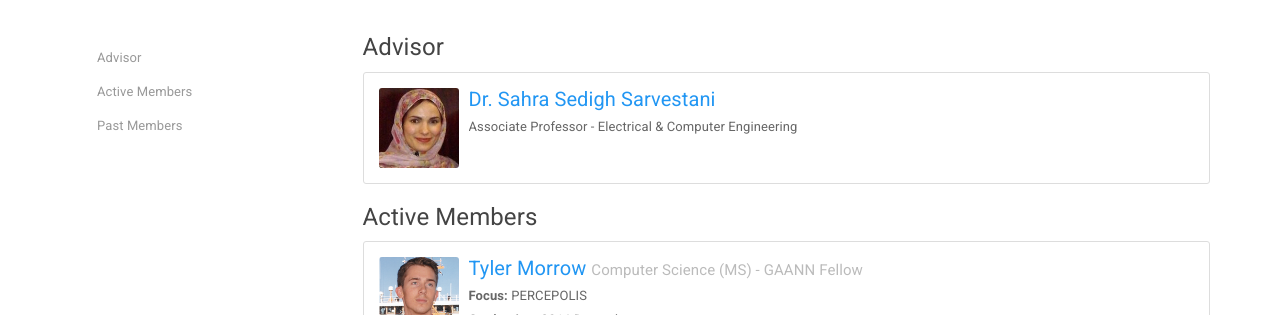
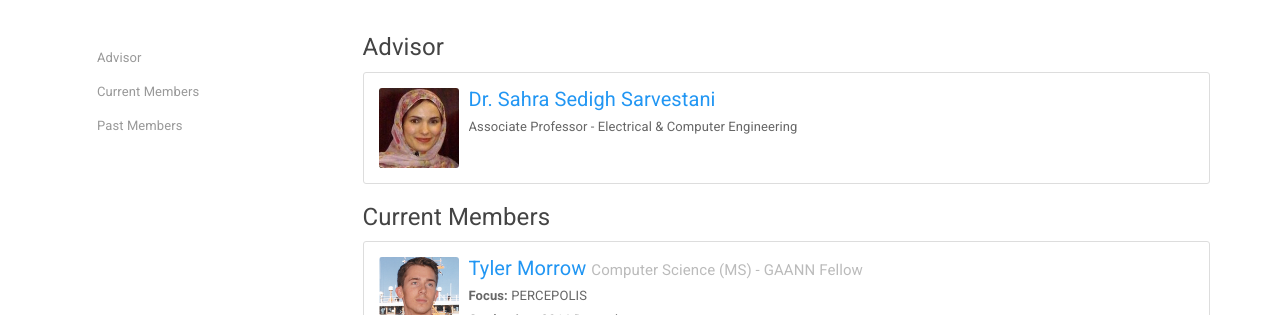
Before and after one commit to sendecomp/sendecomp-website, a Jekyll site: the page built from people.html, in a window 1280 px wide and 900 px high. Shown: the part 171-486 px from the top of the window. Built offline with Jekyll 4.4.1, drawn with Linux system fonts in a browser that asks for light colours.

Commit message:
renamed 'active' to 'current'

```diff
--- a/_includes/member.html
+++ b/_includes/member.html
@@ -47,9 +47,6 @@
       {% if person.position && person.department %}
         {{ person.position }} - {{ person.department }} <br/>
       {% endif %}
-      {% if person.graduating %}
-        <strong>Graduating:</strong> {{ person.graduating }} <br/>
-      {% endif %}
     </div>
   </div>
 </li>
--- a/people.html
+++ b/people.html
@@ -11,7 +11,7 @@ title: People
   <nav class="col-sm-3 bs-docs-sidebar hidden-xs no-print">
     <ul id="sidebar" class="nav nav-stacked fixed">
       <li><a href="#advisor">Advisor{% if advisors.size > 1 %}s{% endif %}</a></li>
-      <li><a href="#actives">Active Members</a></li>
+      <li><a href="#actives">Current Members</a></li>
       <li><a href="#alumni">Past Members</a></li>
     </ul>
   </nav>
@@ -23,7 +23,7 @@ title: People
       {% endfor %}
     </ul>
 
-    <h4 id="actives">Active Members</h4>
+    <h4 id="actives">Current Members</h4>
     <ul class="list-group">
       {% for person in actives %}
         {% unless person.role %}
```
